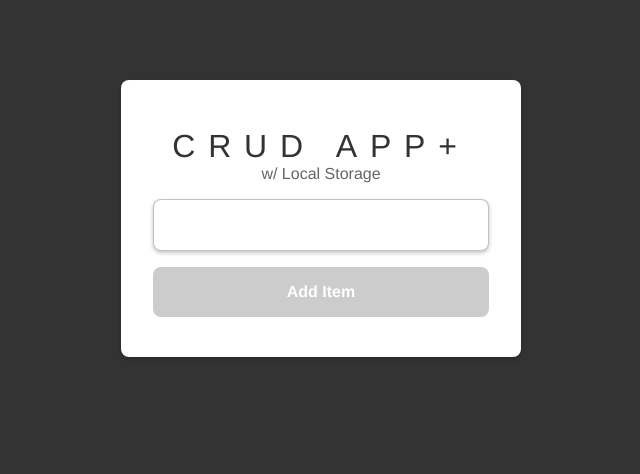
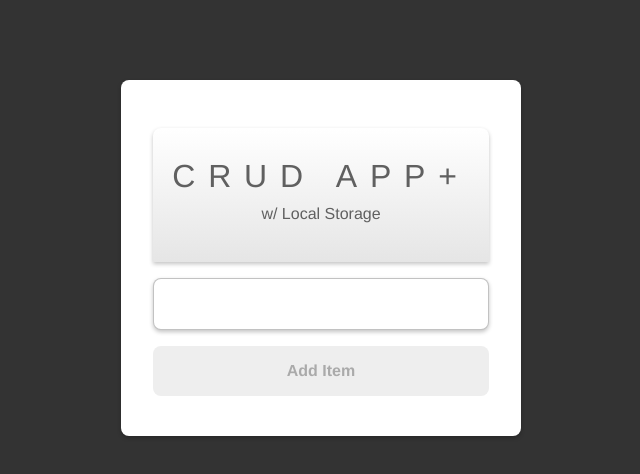
Before and after one commit to bmehder/bsm-crud, a Svelte app: page / in a window 1280 px wide. Shown: the top 474 px of the page, without its empty margins (319-959 px from the left). Built offline with nearby package versions, Linux system fonts and the light colour scheme.

Commit message:
late night tweaks

```diff
--- a/src/App.svelte
+++ b/src/App.svelte
@@ -60,14 +60,14 @@
 <main>
   <Header title="CRUD App+" subTitle="w/ Local Storage" />
 
-  <Input {focus} bind:value />
+  <Input bind:value {focus} />
 
-  <Button {isUpdateMode} {value} on:click={addToList} />
+  <Button on:click={addToList} {isUpdateMode} {value} />
 
   <List
-    {list}
     on:handleinput={(e) => handleInput(e.detail)}
     on:removeitem={(e) => removeFromList(e.detail)}
     on:clearall={(e) => clearAll()}
+    {list}
   />
 </main>
--- a/src/Button.svelte
+++ b/src/Button.svelte
@@ -4,7 +4,7 @@
 </script>
 
 <button disabled={!value} on:click>
-  {isUpdateMode ? "Update" : "Add"} Item
+  {isUpdateMode ? "Update Item" : "Add Item"}
 </button>
 
 <style>
@@ -20,7 +20,8 @@
   }
   button:disabled {
     cursor: not-allowed;
-    background: #ccc;
+    background: #eee;
+    color: #aaa;
     box-shadow: none;
   }
   button:hover {
--- a/src/Header.svelte
+++ b/src/Header.svelte
@@ -4,22 +4,32 @@
 </script>
 
 <h1>
-  <span>{title}</span><br />{subTitle}
+  <span>{title}</span><br />
+  {subTitle}
 </h1>
 
 <style>
   h1 {
     margin: 1em 0;
+    padding: 2em 0;
+    background-image: linear-gradient(
+      to bottom,
+      transparent,
+      rgba(204, 204, 204, 0.5)
+    );
+    color: #606060;
+    font-size: 1em;
+    font-weight: 300;
+    line-height: 2em;
     text-align: center;
-    font-size: 16px;
-    font-weight: 400;
-    color: #666;
+    box-shadow: 0px 2px 4px rgba(0, 0, 0, 0.24);
+    border-top-left-radius: 8px;
+    border-top-right-radius: 8px;
   }
-  h1 span {
+  span {
+    font-size: 2em;
+    font-weight: normal;
+    text-transform: uppercase;
     letter-spacing: 0.4em;
-    text-transform: uppercase;
-    font-size: 32px;
-    color: #333;
-    cursor: initial;
   }
 </style>
--- a/src/List.svelte
+++ b/src/List.svelte
@@ -19,9 +19,7 @@
     {/each}
   </ul>
 
-  <button class="clear-btn" on:click={() => dispatch("clearall")}
-    >Clear All</button
-  >
+  <button on:click={() => dispatch("clearall")}> Clear All </button>
 {/if}
 
 <style>
@@ -56,14 +54,14 @@
     width: 1.5em;
     height: 1.5em;
     line-height: 1.5em;
-    color: darkorange;
+    color: #ff8d1e;
     font-weight: bold;
     text-align: center;
     transition: transform 100ms ease-in-out;
     transform-origin: center;
   }
   ul span:hover {
-    background-color: darkorange;
+    background-color: hsl(30, 100%, 56%);
     color: white;
     border-radius: 50%;
     transform: scale(1.5) rotate(90deg);
@@ -72,7 +70,7 @@
   }
   button {
     padding: 1em;
-    background: darkorange;
+    background: #ff8d1e;
     border-radius: 8px;
     color: white;
     font-weight: bold;
```
Also changed, not shown: public/build/bundle.css, public/build/bundle.js, 1 other file (tests, documents, lock files or other folders).
